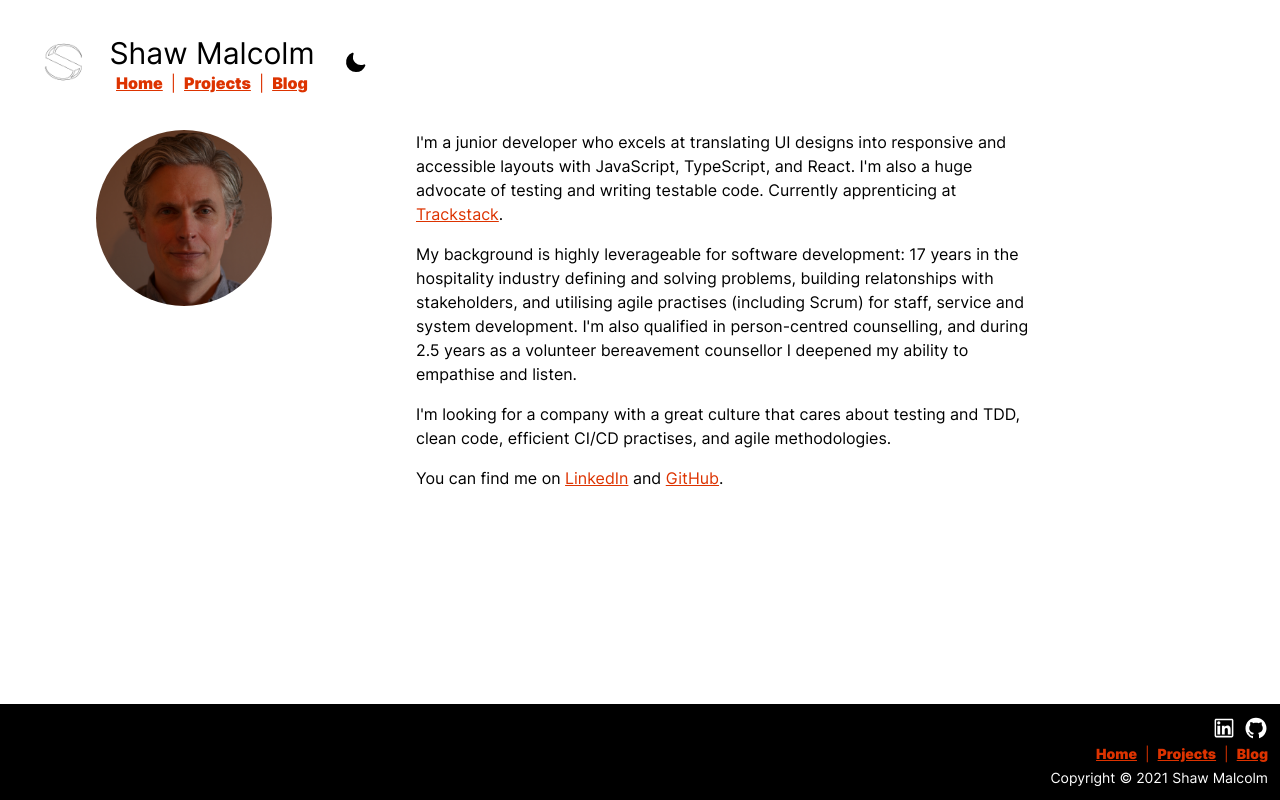
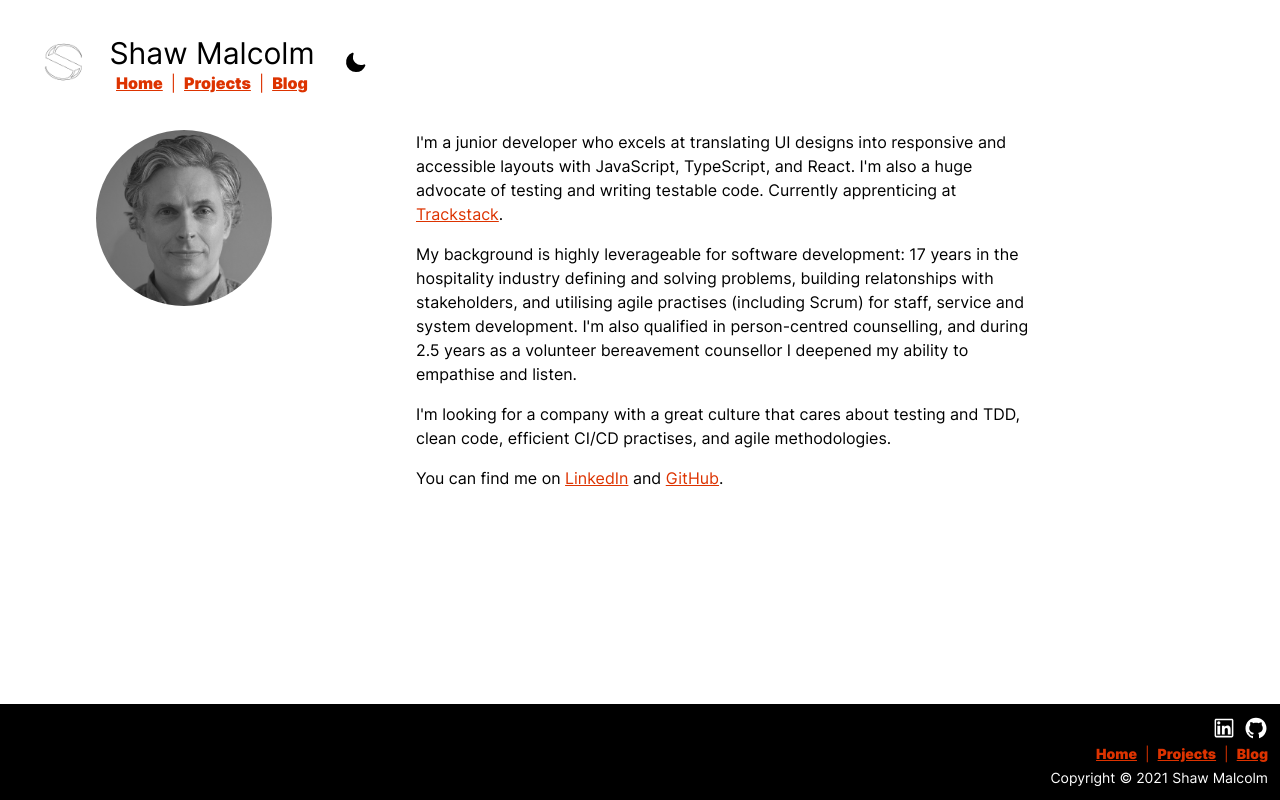
Before and after one commit to dwyafon/shaw-malcolm-portfolio, a Next.js app: page / in a window 1280 px wide. Built offline with nearby package versions, Linux system fonts and the light colour scheme; a web font is replaced by a local one.

Commit message:
change profile image

```diff
--- a/pages/index.js
+++ b/pages/index.js
@@ -15,7 +15,7 @@ export default function Home() {
         <div className='flex sm:flex-col lg:flex-row lg:mx-24'>
           <div className='flex justify-center mb-2 flex-shrink-0'>
             <img
-              src='/images/shaw-profile-250.png'
+              src='/images/shaw-profile-pic.png'
               alt='Shaw Malcolm profile photo'
               className='flex justify-center rounded-full profile sm:h-44 sm:w-44 xl:h-'
             />
```
Also changed, not shown: public/images/shaw-profile-pic.png (added).
